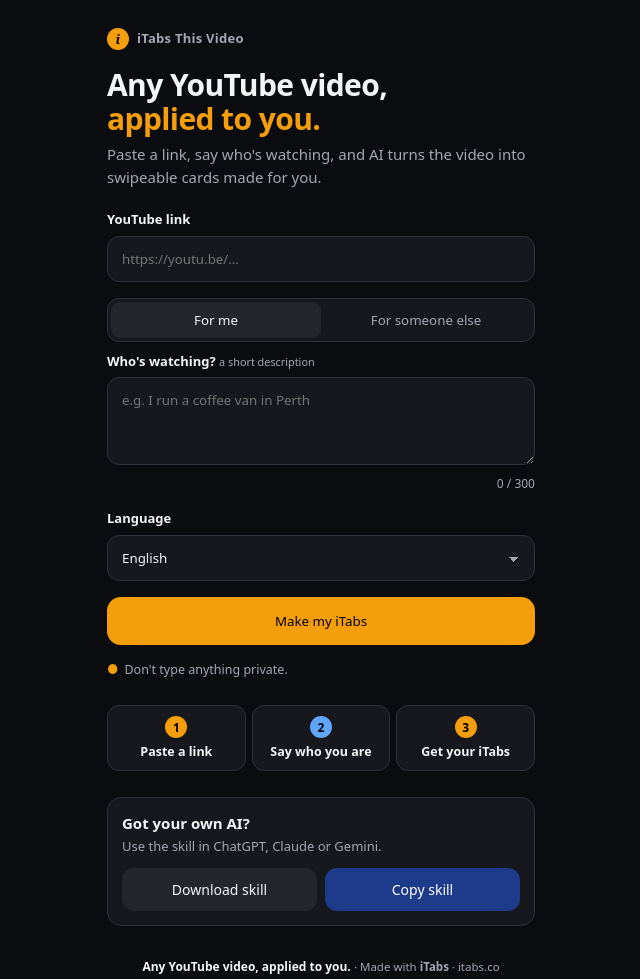
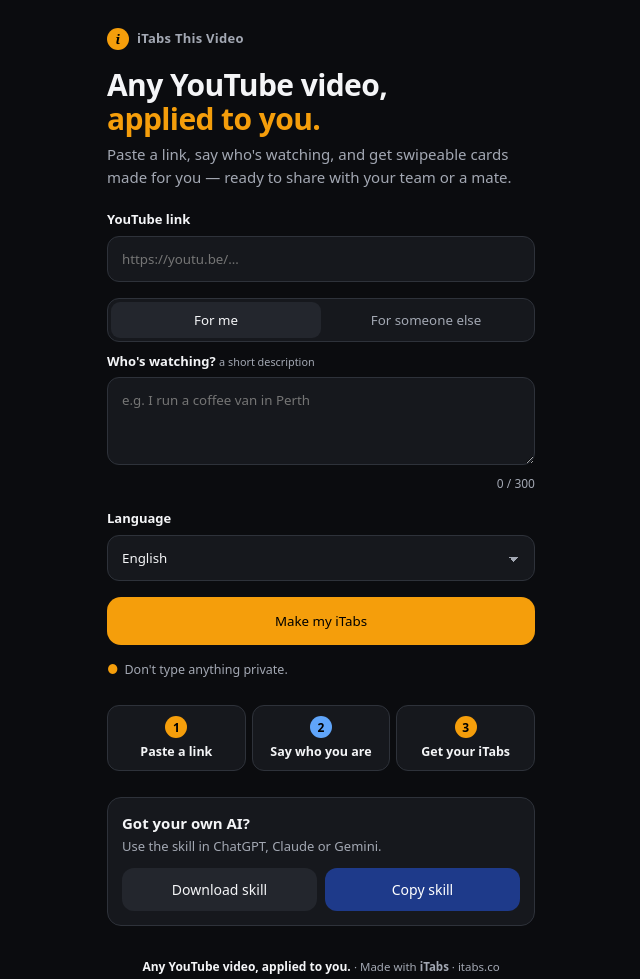
Before and after one commit to boilermaker-innovator/itabs-this-video, a website: page src/page.html in a window 1280 px wide. Shown: the whole page, without its empty margins (319-959 px from the left). Drawn offline with Linux system fonts and the light colour scheme.

Commit message:
Update main page intro line
Co-Authored-By: Claude Opus 5.5 <noreply@anthropic.com>
Claude-Session: https://claude.ai/code/session_01SeFiR42Mbjj2HmXrqHJrLZ

```diff
--- a/src/page.html
+++ b/src/page.html
@@ -62,7 +62,7 @@ select{appearance:none;background-image:linear-gradient(45deg,transparent 50%,va
 <div class="wrap">
  <div class="brand"><i>i</i>iTabs This Video</div>
  <h1>Any YouTube video, <span>applied to you.</span></h1>
- <p class="lead">Paste a link, say who's watching, and AI turns the video into swipeable cards made for you.</p>
+ <p class="lead">Paste a link, say who's watching, and get swipeable cards made for you — ready to share with your team or a mate.</p>
 
  <form id="form" novalidate>
   <div><label for="url">YouTube link</label>
```
Also changed, not shown: dist/worker.js.
